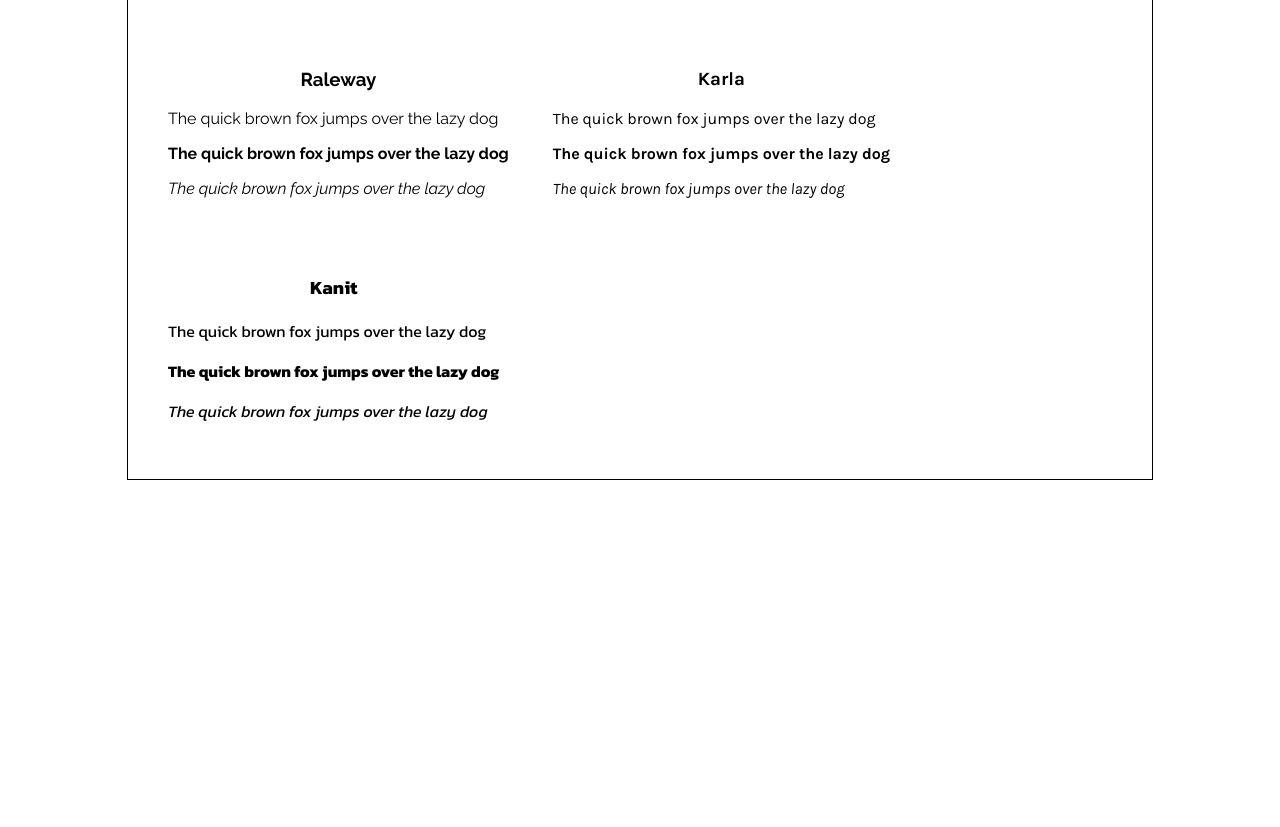
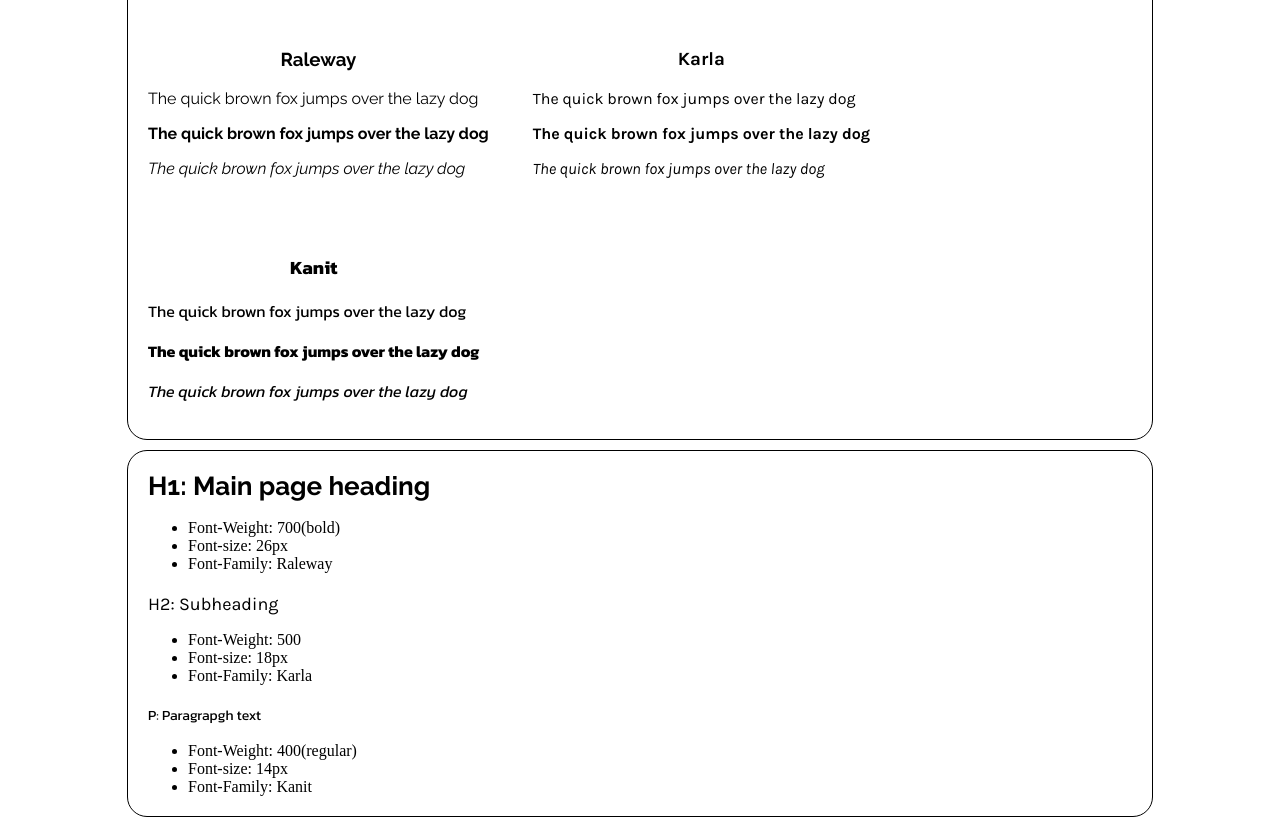
Before and after one commit to juanjo44/CodeAcademy-Courses, a plain HTML site: page learnHtml/starting/index.html in a window 1280 px wide. Shown: the part 448-1275 px from the top of the page. Before the commit the page ends 938 px from the top, so only its background shows below. Drawn offline with Linux system fonts and the light colour scheme.

Commit message:
starting ended

```diff
--- a/learnHtml/starting/index.html
+++ b/learnHtml/starting/index.html
@@ -42,8 +42,7 @@
 
     <div class="container">
         <h2>Fonts</h2>
-        <div class="allFonts">
-            <div class="allFonts" id="raleway">
+        <div class="allFonts" id="raleway">
             <h3 class="fontName">Raleway</h3>
             <p>The quick brown fox jumps over the lazy dog</p>
             <p class="bold-text">The quick brown fox jumps over the lazy dog</p>
@@ -64,5 +63,32 @@
             <p class="italic-text">The quick brown fox jumps over the lazy dog</p>
         </div>
     </div>
+
+    <div class="container">
+        <div class="allStyles" id="h1-style">
+            <h1>H1: Main page heading</h1>
+            <ul>
+                <li>Font-Weight: 700(bold)</li>
+                <li>Font-size: 26px</li>
+                <li>Font-Family: Raleway</li>
+            </ul>
+        </div>
+        <div class="allStyles" id="h2-style">
+            <h2>H2: Subheading</h2>
+            <ul>
+                <li>Font-Weight: 500</li>
+                <li>Font-size: 18px</li>
+                <li>Font-Family: Karla</li>
+            </ul>
+        </div>
+        <div class="allStyles" id="p-style">
+            <p>P: Paragrapgh text</p>
+            <ul>
+                <li>Font-Weight: 400(regular)</li>
+                <li>Font-size: 14px</li>
+                <li>Font-Family: Kanit</li>
+            </ul>
+        </div>
+    </div>
 </body>
 </html>
--- a/learnHtml/starting/styles.css
+++ b/learnHtml/starting/styles.css
@@ -2,6 +2,7 @@
     border: 1px solid black;
     width: 80vw;
     margin: 10px auto;
+    border-radius: 20px;
 }
 
 .container h2{
@@ -100,3 +101,26 @@
 .italic-text{
     font-style: italic;
 }
+
+.allStyles{
+    display: block;
+    margin: 20px;
+}
+
+#h1-style h1{
+    font-weight: 700;
+    font-size: 26px;
+    font-family: 'Raleway', sans-serif;
+}
+
+#h2-style h2{
+    font-weight: 500;
+    font-size: 18px;
+    font-family: 'Karla', sans-serif;
+    text-align: left;
+}
+#p-style p{
+    font-weight: 400;
+    font-size: 14px;
+    font-family: 'Kanit', sans-serif;
+}
```
